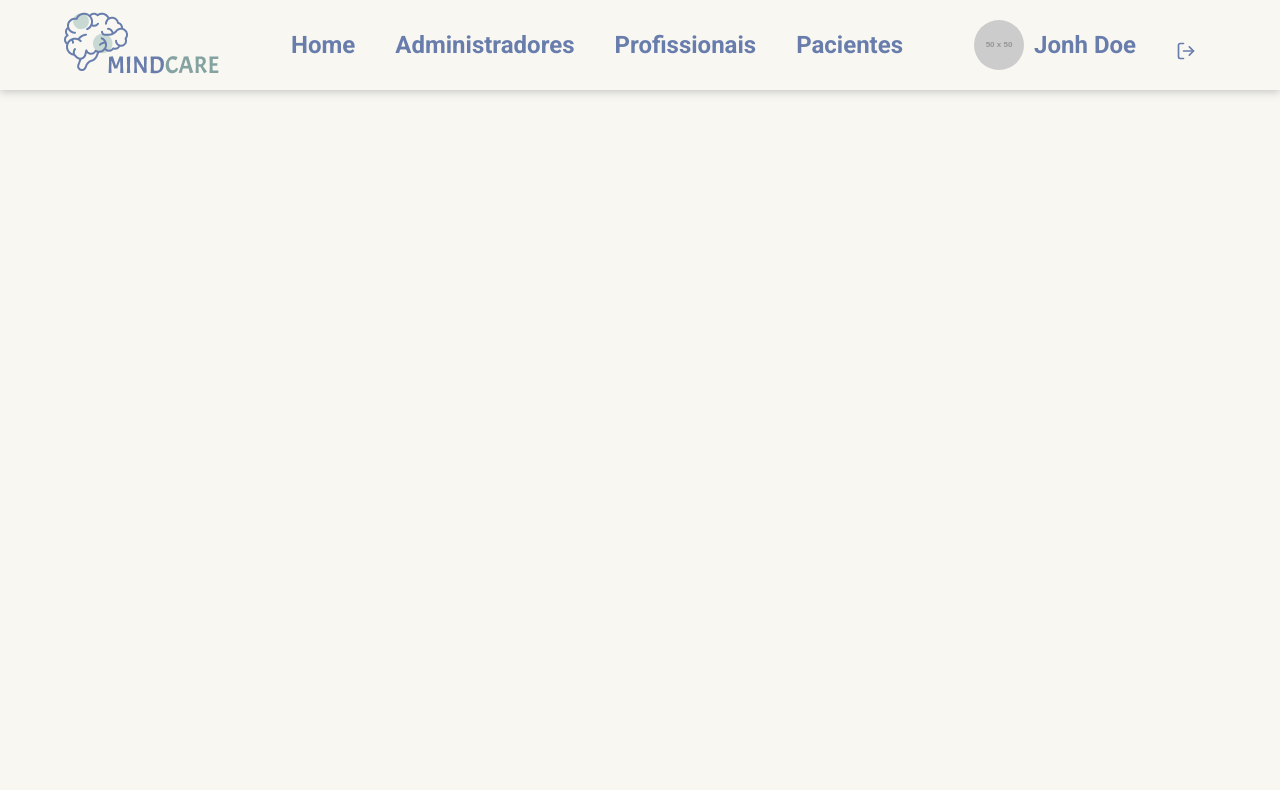
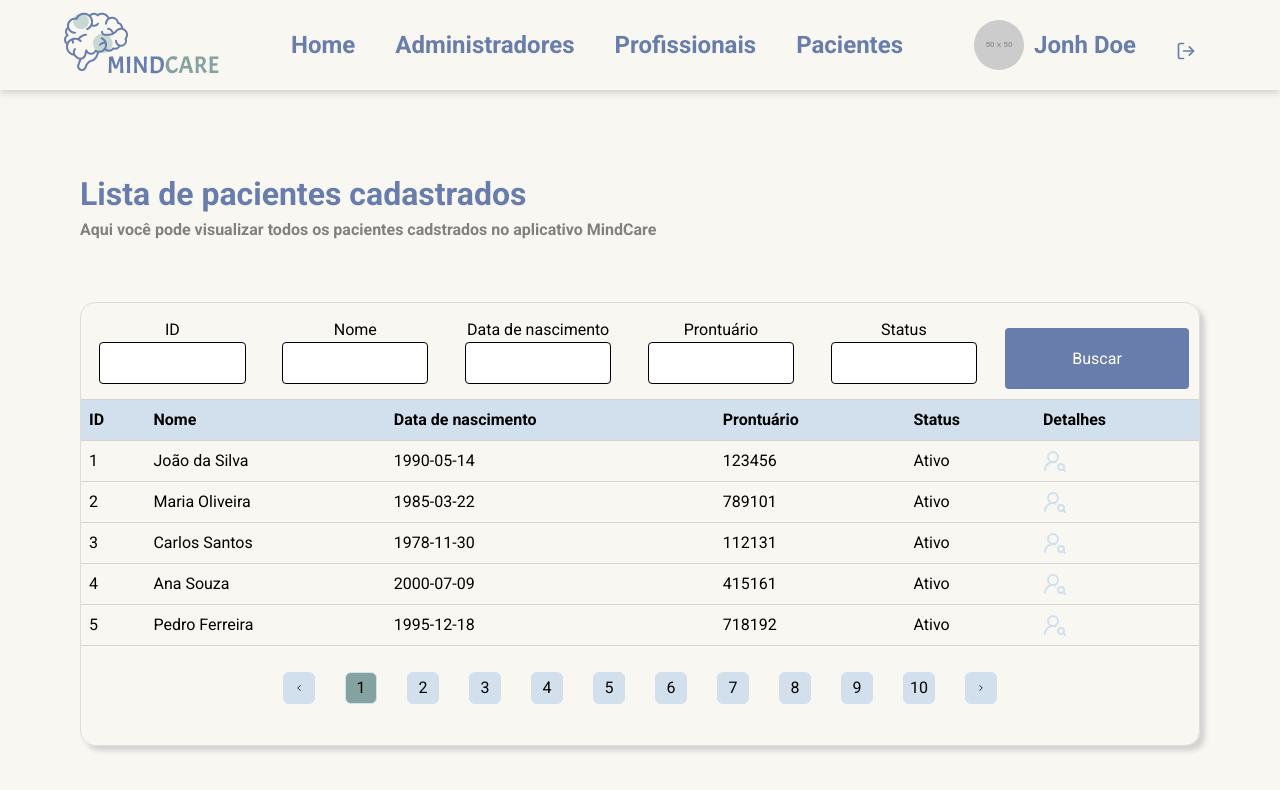
Before and after one commit to ViniMesquitaa/br.com.mindcare, a React (Vite) app: page /patient in a window 1280 px wide. Shown: the top 790 px of the page. Built offline with nearby package versions, Linux system fonts and the light colour scheme.

Commit message:
feat: create patients list page

```diff
--- a/src/App.jsx
+++ b/src/App.jsx
@@ -6,6 +6,7 @@ import { Header } from "./components/Header";
 import { PassRecover } from "./pages/PassRecover";
 import "./app.css";
 import AdminPage from "./pages/admin";
+import PatientPage from "./pages/patients";
 import ProfessionalPage from "./pages/professionals";
 
 function App() {
@@ -20,6 +21,7 @@ function App() {
         <Route path="/login" element={<Login />} />
         <Route path="/admin" element={<AdminPage />} />
         <Route path="/admin/register" element={<RegisterAdmin />} />
+        <Route path="/patient" element={<PatientPage />} />
         <Route path="/professional" element={<ProfessionalPage />} />
       </Routes>
     </>
--- a/src/data/data.jsx
+++ b/src/data/data.jsx
@@ -40,42 +40,54 @@ export const ROWS_ADMINISTRADORES = [
   },
 ];
 
-export const COLUMNS_PACIENTE = [
+export const COLUMNS_PATIENTS = [
+  { name: "id", label: "ID" },
   { name: "name", label: "Nome" },
   { name: "dateBirth", label: "Data de nascimento" },
   { name: "medicalRecords", label: "Prontuário" },
+  { name: "status", label: "Status" },
   { name: "details", label: "Detalhes" },
 ];
 
-export const ROWS_PACIENTE = [
+export const ROWS_PATIENTS = [
   {
+    id: 1,
     name: "João da Silva",
     dateBirth: "1990-05-14",
     medicalRecords: "123456",
+    status: "Ativo",
     details: <UserRoundSearch color="#d2e0ee" />,
   },
   {
+    id: 2,
     name: "Maria Oliveira",
     dateBirth: "1985-03-22",
     medicalRecords: "789101",
+    status: "Ativo",
     details: <UserRoundSearch color="#d2e0ee" />,
   },
   {
+    id: 3,
     name: "Carlos Santos",
     dateBirth: "1978-11-30",
     medicalRecords: "112131",
+    status: "Ativo",
     details: <UserRoundSearch color="#d2e0ee" />,
   },
   {
+    id: 4,
     name: "Ana Souza",
     dateBirth: "2000-07-09",
     medicalRecords: "415161",
+    status: "Ativo",
     details: <UserRoundSearch color="#d2e0ee" />,
   },
   {
+    id: 5,
     name: "Pedro Ferreira",
     dateBirth: "1995-12-18",
     medicalRecords: "718192",
+    status: "Ativo",
     details: <UserRoundSearch color="#d2e0ee" />,
   },
 ];
--- /dev/null
+++ b/src/pages/patients/index.jsx
@@ -0,0 +1,41 @@
+import React from "react";
+import { useState } from "react";
+import Table from "../../components/Table";
+import TableSearch from "../../components/table-search";
+import { COLUMNS_PATIENTS, ROWS_PATIENTS } from "../../data/data";
+import "./styles.css";
+
+export default function PatientPage() {
+  const [page, setPage] = useState(1);
+
+  const columns = COLUMNS_PATIENTS;
+  const rows = ROWS_PATIENTS;
+
+  const handlePaginate = (newPage) => {
+    setPage(newPage);
+  };
+
+  return (
+    <section className="patient-container">
+      <section className="patient-title">
+        <h2>Lista de pacientes cadastrados</h2>
+        <p>
+          Aqui você pode visualizar todos os pacientes cadstrados no aplicativo
+          MindCare
+        </p>
+      </section>
+
+      <section className="patient-table">
+        <TableSearch columns={columns} />
+        <Table
+          columns={columns}
+          rows={rows}
+          page={page}
+          size={10}
+          totalItems={100}
+          onPaginate={page}
+        />
+      </section>
+    </section>
+  );
+}
--- /dev/null
+++ b/src/pages/patients/styles.css
@@ -0,0 +1,30 @@
+.patient-container {
+  max-width: 1700px;
+  margin: auto;
+  padding: 80px;
+}
+
+.patient-title {
+  padding-bottom: 60px;
+}
+
+.patient-title h2 {
+  color: #687dac;
+  font-size: 2rem;
+  font-weight: bold;
+}
+
+.patient-title p {
+  color: gray;
+  font-size: 1rem;
+  font-weight: bold;
+}
+
+.patient-table {
+  display: flex;
+  flex-direction: column;
+  padding: 15px 0;
+  border: 1px solid #dddddd;
+  border-radius: 15px;
+  box-shadow: 5px 5px 5px lightgray;
+}
```
